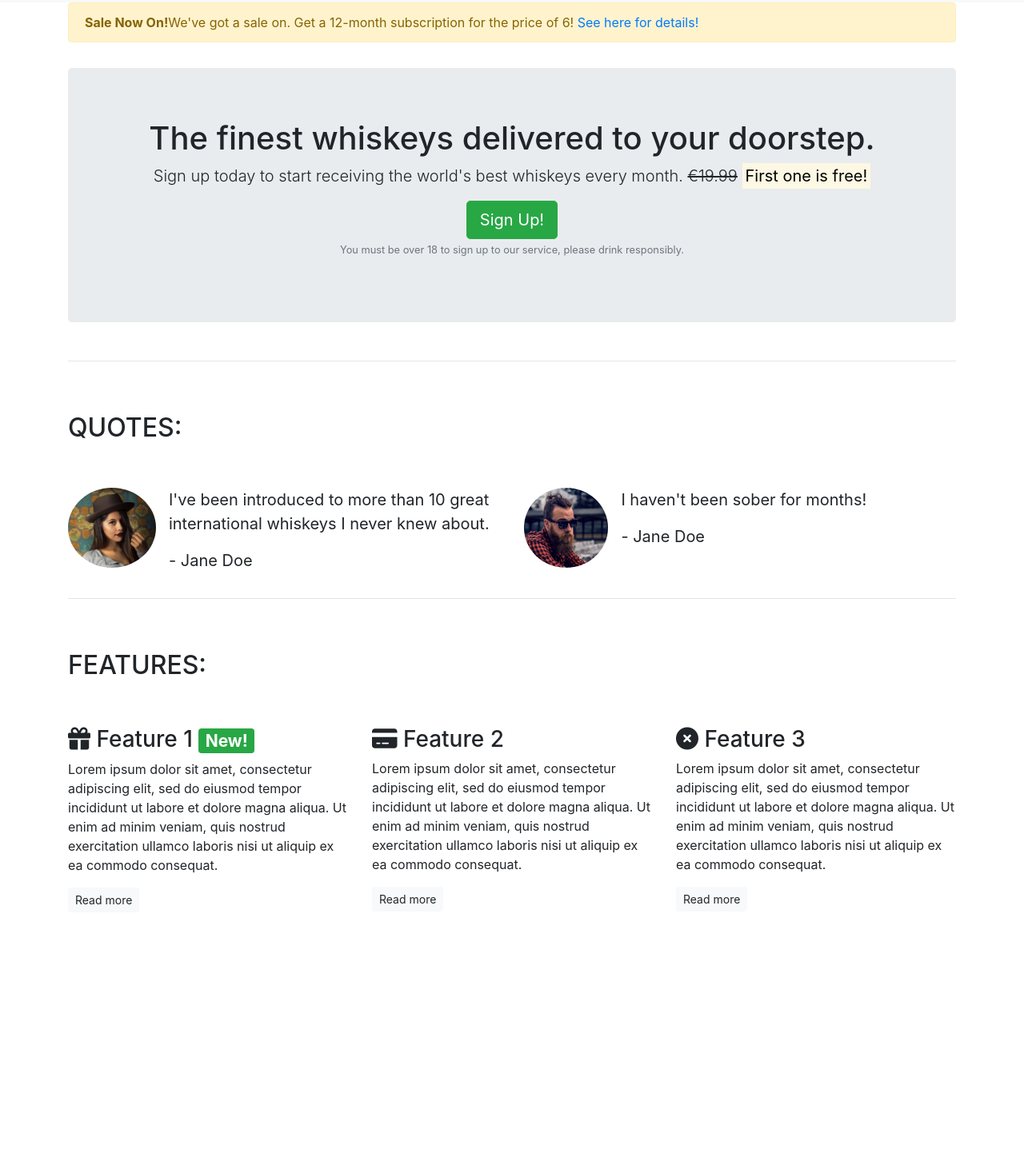
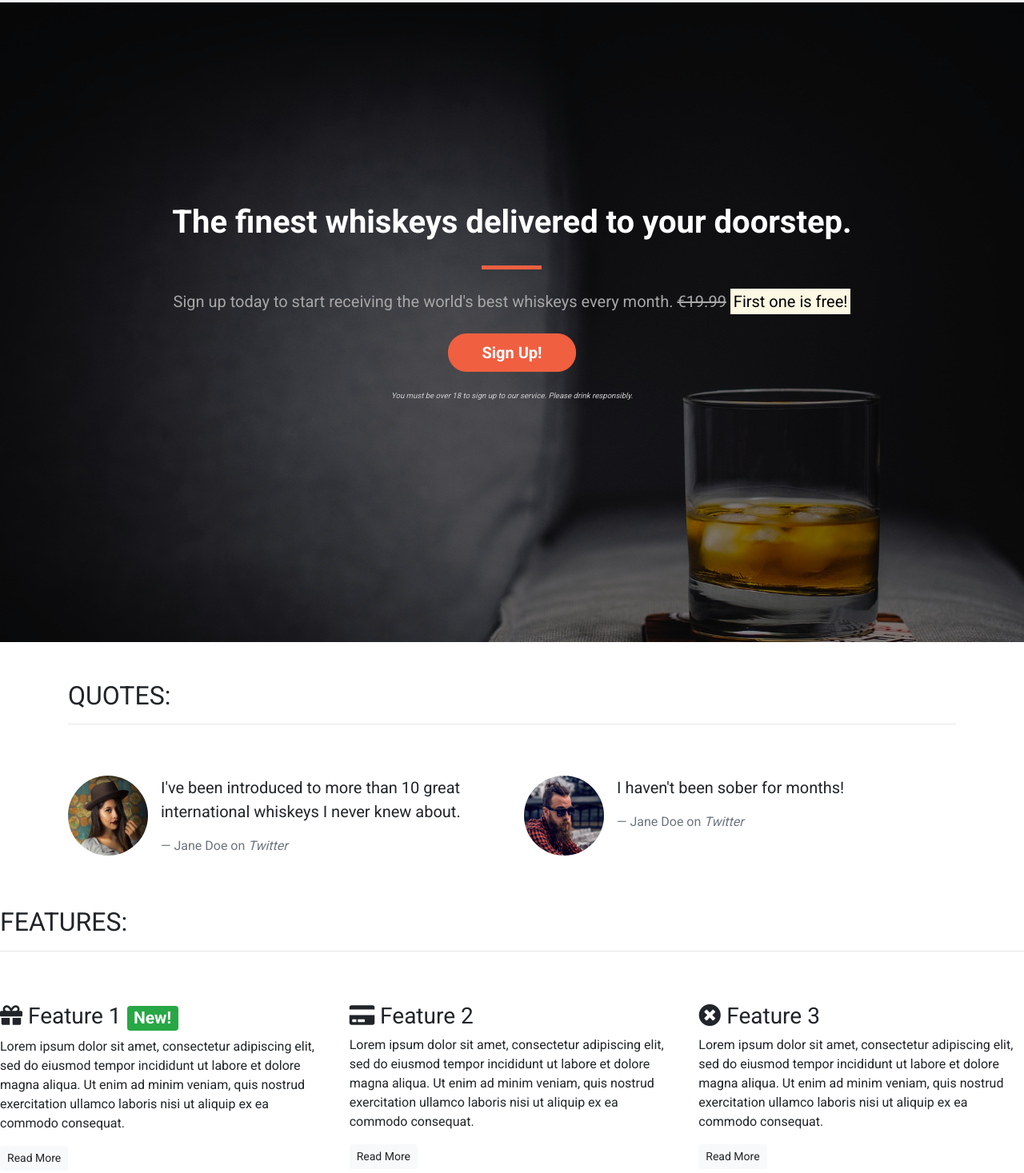
Before and after one commit to richbruton/bootstrap, a plain HTML site: page index.html in a window 1280 px wide. Shown: the part 53-1520 px from the top of the page at 80% size. Before the commit the page ends 1210 px from the top, so only its background shows below. Drawn offline with nearby package versions, Linux system fonts and the light colour scheme.

Commit message:
update call out

```diff
--- /dev/null
+++ b/css/style.css
@@ -0,0 +1,100 @@
+body {
+    font-family: 'Roboto', sans-serif;
+}
+
+/* Containers */
+
+.alert-container {}
+
+.callout-container {
+    height: 100vh;
+
+    background: url('../images/whiskey-background.jpeg') no-repeat center center fixed;
+    -webkit-background-size: cover;
+    -moz-background-size: cover;
+    -o-background-size: cover;
+    background-size: cover;
+
+    display: flex;
+    align-items: center;
+    justify-content: center;
+
+    position: relative;
+}
+
+.opaque-overlay {
+    position: absolute;
+    top: 0;
+    left: 0;
+    height: 100%;
+    width: 100%;
+    background-color: rgba(0, 0, 0, 0.5);
+}
+
+.quotes-container {}
+
+.features-container {}
+
+/* Block dividers */
+
+.block-divider {
+    width: 75px;
+    height: 5px;
+    border: 0;
+    background-color: #444;
+}
+
+.block-divider--orange {
+    background-color: #f05f40;
+}
+
+.block-divider--short {
+    width: 35px;
+}
+
+/* Jumbotron */
+
+.jumbotron {
+    background-color: transparent;
+}
+
+.jumbotron h1 {
+    color: white;
+    font-weight: bold;
+    margin-bottom: 30px;
+    color: white;
+}
+
+.jumbotron .lead {
+    color: #a7a7a7;
+    margin: 25px 0;
+}
+
+.jumbotron small {
+    font-size: 60%;
+    font-style: italic;
+    color: #d0d0d0;
+}
+
+/* Buttons */
+
+.btn--cta {
+    font-weight: bold;
+    border-radius: 23px;
+    width: 160px;
+}
+
+.btn--red {
+    color: white;
+    background-color: #f05f40;
+    border-color: #f05f40;
+}
+
+.btn--red:hover,
+.btn--red:active,
+.btn--red:focus,
+.btn--red:active:focus {
+    background-color: #df4929;
+    border-color: #df4929;
+    color: white;
+}
--- a/index.html
+++ b/index.html
@@ -1,19 +1,22 @@
 <!DOCTYPE html>
-<html lang="en">
+<html lang="en-us">
 
 <head>
-    <meta charset="UTF-8">
-    <meta http-equiv="X-UA-Compatible" content="IE=edge">
+    <meta charset="utf-8">
     <meta name="viewport" content="width=device-width, initial-scale=1.0">
     <title>Whiskey Drop | Taste a new whiskey every month</title>
-    <link rel="stylesheet" href="https://cdn.jsdelivr.net/npm/bootstrap@4.1.3/dist/css/bootstrap.min.css"
-        integrity="sha384-MCw98/SFnGE8fJT3GXwEOngsV7Zt27NXFoaoApmYm81iuXoPkFOJwJ8ERdknLPMO" crossorigin="anonymous">
-    <script src="https://kit.fontawesome.com/0c5640e550.js" crossorigin="anonymous"></script>
+    <link rel="stylesheet" href="https://maxcdn.bootstrapcdn.com/bootstrap/4.1.3/css/bootstrap.min.css">
+    <link rel="stylesheet" href="https://use.fontawesome.com/releases/v5.6.1/css/all.css"
+        integrity="sha384-gfdkjb5BdAXd+lj+gudLWI+BXq4IuLW5IT+brZEZsLFm++aCMlF1V92rMkPaX4PP" crossorigin="anonymous">
+    <link href="https://fonts.googleapis.com/css?family=Roboto:400,700" rel="stylesheet">
+    <link rel="stylesheet" href="css/style.css" type="text/css" />
 </head>
 
 <body>
-    <nav class="navbar navbar-light bg-light navbar-expand-sm">
-        <a href="/" class="navbar-brand">Whiskey Drop</a>
+    <!--Nav-->
+    <nav class="navbar navbar-light navbar-expand-sm bg-light">
+        <a href="/" class="navbar-brand">
+            Whiskey Drop</a>
 
         <button class="navbar-toggler ml-auto" type="button" data-toggle="collapse" data-target="#navbarNavDropdown"
             aria-controls="navbarNavDropdown" aria-expanded="false" aria-label="Toggle navigation">
@@ -22,7 +25,7 @@
         <div class="collapse navbar-collapse" id="navbarNavDropdown">
             <ul class="navbar-nav mr-auto">
                 <li class="active nav-item mr-2"><a class="nav-link" href="/">Home</a></li>
-                <li class="nav-item mr-2"><a class="nav-link" href="/about">About</a></li>
+                <li class="nav-item mr-2"><a class="nav-link" href="">About</a></li>
                 <li class="nav-item dropdown">
                     <a class="nav-link dropdown-toggle" href="#" id="navbarDropdownMenuLink" role="button"
                         data-toggle="dropdown" aria-haspopup="true" aria-expanded="false">
@@ -36,60 +39,67 @@
                     </div>
                 </li>
 
-                <li class="nav-item mr-2 d-block d-sm-none"><a class="nav-link" href="/login">Sign In / SIgn Up</a></li>
+                <li class="nav-item mr-2 d-block d-sm-none"><a class="nav-link" href="">Sign In / Sign Up</a></li>
             </ul>
         </div>
         <div class="d-none d-md-block">
             <p class="navbar-text my-auto mr-2"><i>Great whiskey delivered to your door</i></p>
             <a href="/login">Sign In / Sign Up</a>
         </div>
+        <!--</div>-->
     </nav>
-    <article class="container">
-        <div class="row d-none d-sm-block">
+    <!--<div class="container alert-container">-->
+    <!--    <div class="row d-none d-sm-block">-->
+    <!--        <div class="col-12">-->
+    <!--            <div class="alert alert-warning">-->
+    <!--                <strong>Sale Now On!</strong> We've got a sale on. Get a 12 month subscription for the price of 6! <a href="">See here for more details</a>-->
+    <!--            </div>-->
+    <!--        </div>-->
+    <!--    </div>-->
+    <!--</div>-->
+    <div class="container-fluid callout-container">
+        <!-- Callout -->
+        <div class="opaque-overlay">&nbsp;</div>
+        <div class="row">
             <div class="col-12">
-                <div class="alert alert-warning"><strong>Sale Now On!</strong>We've got a sale on. Get a 12-month
-                    subscription for the price of 6! <a href="">See here for details!</a>
-                </div>
-            </div>
-        </div>
-        <!-- Callout -->
-        <div class="row">
-            <div class="col-12 mt-3">
                 <section class="callout jumbotron text-center">
-                    <h1>The finest whiskeys delivered to your doorstep.</h1>
+                    <h1 class="jumbotron-header">The finest whiskeys delivered to your doorstep.</h1>
+                    <hr class="block-divider block-divider--orange">
                     <p class="lead">Sign up today to start receiving the world's best whiskeys every month.
                         <s class="d-none d-sm-inline">€19.99</s>
                         <span class="d-inline d-sm-none"><br></span>
-                        <strong><mark>First one is
-                                free!</mark></strong></p>
-                    <button class="btn btn-success btn-lg" data-toggle="modal" data-target="#signUpModal">Sign
-                        Up!</button>
-                    <p class="text-muted"><small>You must be over 18 to sign up to our service, please drink
+                        <strong><mark>First one is free!</mark></strong></p>
+                    <p><button class="btn btn-lg btn--cta btn--red" data-toggle="modal" data-target="#signUpModal">Sign
+                            Up!</button></p>
+                    <p class="text-muted"><small>You must be over 18 to sign up to our service. Please drink
                             responsibly.</small></p>
                 </section>
             </div>
         </div>
-        <!-- /.callout -->
-        <hr>
+    </div>
+    <!-- /.callout -->
 
-        <!-- Quotes -->
+    <!-- Quotes -->
+    <div class="container quotes-container">
         <section class="quotes">
             <div class="row">
                 <div class="col-12 my-5">
                     <h2 class="text-uppercase">Quotes:</h2>
+                    <hr />
                 </div>
             </div>
             <div class="row">
                 <div class="col-12 col-md-6">
                     <div class="media">
                         <div class="d-none d-sm-block">
-                            <img src="images/girl-image.png" class="rounded-circle mr-3" height="100">
+                            <img src="images/girl-image.png" class="rounded-circle mr-3" height=100 width=100>
                         </div>
                         <div class="media-body">
                             <blockquote class="blockquote">
                                 <p>I've been introduced to more than 10 great international whiskeys I never knew about.
                                 </p>
-                                <p>- Jane Doe</p>
+                                <footer class="blockquote-footer">Jane Doe on <cite title="Twitter">Twitter</cite>
+                                </footer>
                             </blockquote>
                         </div>
                     </div>
@@ -97,26 +107,29 @@
                 <div class="col-12 col-md-6">
                     <div class="media">
                         <div class="d-none d-sm-block">
-                            <img src="images/guy-image.png" class="rounded-circle mr-3" height="100">
+                            <img src="images/guy-image.png" class="rounded-circle mr-3" height=100 width=100>
                         </div>
                         <div class="media-body">
                             <blockquote class="blockquote">
                                 <p>I haven't been sober for months!</p>
-                                <p>- Jane Doe</p>
+                                <footer class="blockquote-footer">Jane Doe on <cite title="Twitter">Twitter</cite>
+                                </footer>
                             </blockquote>
                         </div>
                     </div>
                 </div>
             </div>
         </section>
-        <!-- /.quotes -->
-        <hr>
+    </div>
+    <!-- /.quotes -->
 
-        <!-- Features -->
+    <!-- Features -->
+    <div class="features-container">
         <section class="features">
             <div class="row">
                 <div class="col-12 my-5">
                     <h2 class="text-uppercase">Features:</h2>
+                    <hr />
                 </div>
             </div>
             <div class="row">
@@ -125,47 +138,33 @@
                         <h3><i class="fas fa-gift d-none d-sm-inline"></i> Feature 1 <span
                                 class="badge badge-success">New!</span></h3>
                         <p>Lorem ipsum dolor sit amet, consectetur adipiscing elit, sed do eiusmod tempor incididunt ut
-                            labore
-                            et dolore magna aliqua. Ut enim ad minim veniam, quis nostrud exercitation ullamco laboris
-                            nisi
-                            ut
-                            aliquip ex ea commodo consequat.</p>
-                        <p><a class="btn btn-sm btn-light" href="">Read more</a></p>
+                            labore et dolore magna aliqua. Ut enim ad minim veniam, quis nostrud exercitation ullamco
+                            laboris nisi ut aliquip ex ea commodo consequat.</p>
+                        <p><a class="btn btn-sm btn-light" href="">Read More</a></p>
                     </div>
                 </div>
                 <div class="col-12 col-md-6 col-lg-4">
                     <div class="feature">
                         <h3><i class="fas fa-credit-card d-none d-sm-inline"></i> Feature 2</h3>
-                        <p>Lorem ipsum dolor sit amet, consectetur adipiscing elit, sed do eiusmod tempor incididunt
-                            ut
-                            labore
-                            et dolore magna aliqua. Ut enim ad minim veniam, quis nostrud exercitation ullamco
-                            laboris
-                            nisi
-                            ut
-                            aliquip ex ea commodo consequat.</p>
-                        <p><a class="btn btn-sm btn-light" href="">Read more</a></p>
+                        <p>Lorem ipsum dolor sit amet, consectetur adipiscing elit, sed do eiusmod tempor incididunt ut
+                            labore et dolore magna aliqua. Ut enim ad minim veniam, quis nostrud exercitation ullamco
+                            laboris nisi ut aliquip ex ea commodo consequat.</p>
+                        <p><a class="btn btn-sm btn-light" href="">Read More</a></p>
                     </div>
                 </div>
                 <div class="col-12 d-md-none d-lg-block col-lg-4">
                     <div class="feature">
                         <h3><i class="fas fa-times-circle d-none d-sm-inline"></i> Feature 3</h3>
-                        <p>Lorem ipsum dolor sit amet, consectetur adipiscing elit, sed do eiusmod tempor
-                            incididunt
-                            ut
-                            labore
-                            et dolore magna aliqua. Ut enim ad minim veniam, quis nostrud exercitation ullamco
-                            laboris
-                            nisi
-                            ut
-                            aliquip ex ea commodo consequat.</p>
-                        <p><a class="btn btn-sm btn-light" href="">Read more</a></p>
+                        <p>Lorem ipsum dolor sit amet, consectetur adipiscing elit, sed do eiusmod tempor incididunt ut
+                            labore et dolore magna aliqua. Ut enim ad minim veniam, quis nostrud exercitation ullamco
+                            laboris nisi ut aliquip ex ea commodo consequat.</p>
+                        <p><a class="btn btn-sm btn-light" href="">Read More</a></p>
                     </div>
                 </div>
             </div>
         </section>
-        <!-- /.features -->
-    </article>
+    </div>
+    <!-- /.features -->
 
     <div class="modal" tabindex="-1" role="dialog" id="signUpModal">
         <div class="modal-dialog" role="document">
@@ -194,11 +193,9 @@
                             <input type="password" class="form-control" id="repeatPassword"
                                 placeholder="Repeat Password">
                         </div>
-
                         <button type="submit" class="btn btn-success">Submit</button>
                     </form>
                 </div>
-
             </div>
         </div>
     </div>
@@ -206,11 +203,11 @@
     <script src="https://code.jquery.com/jquery-3.3.1.slim.min.js"
         integrity="sha384-q8i/X+965DzO0rT7abK41JStQIAqVgRVzpbzo5smXKp4YfRvH+8abtTE1Pi6jizo" crossorigin="anonymous">
     </script>
-    <script src="https://cdn.jsdelivr.net/npm/popper.js@1.14.7/dist/umd/popper.min.js"
-        integrity="sha384-UO2eT0CpHqdSJQ6hJty5KVphtPhzWj9WO1clHTMGa3JDZwrnQq4sF86dIHNDz0W1" crossorigin="anonymous">
+    <script src="https://cdnjs.cloudflare.com/ajax/libs/popper.js/1.14.3/umd/popper.min.js"
+        integrity="sha384-ZMP7rVo3mIykV+2+9J3UJ46jBk0WLaUAdn689aCwoqbBJiSnjAK/l8WvCWPIPm49" crossorigin="anonymous">
     </script>
-    <script src="https://cdn.jsdelivr.net/npm/bootstrap@4.3.1/dist/js/bootstrap.min.js"
-        integrity="sha384-JjSmVgyd0p3pXB1rRibZUAYoIIy6OrQ6VrjIEaFf/nJGzIxFDsf4x0xIM+B07jRM" crossorigin="anonymous">
+    <script src="https://stackpath.bootstrapcdn.com/bootstrap/4.1.3/js/bootstrap.min.js"
+        integrity="sha384-ChfqqxuZUCnJSK3+MXmPNIyE6ZbWh2IMqE241rYiqJxyMiZ6OW/JmZQ5stwEULTy" crossorigin="anonymous">
     </script>
 </body>
 
```
Also changed, not shown: images/whiskey-background.jpeg (added).
